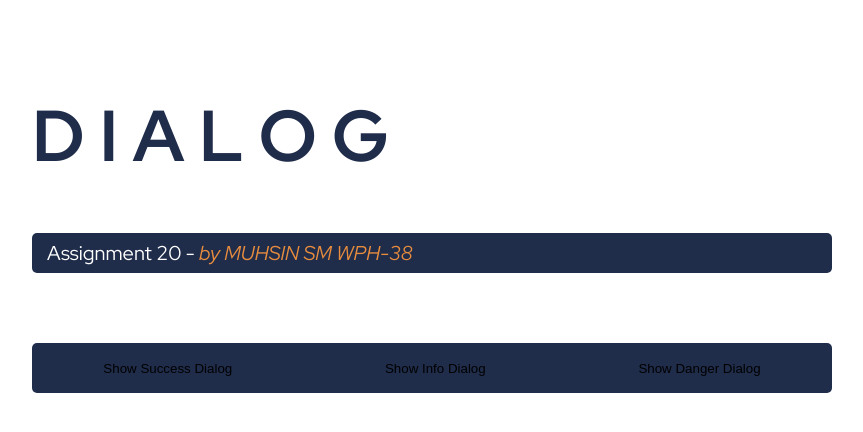
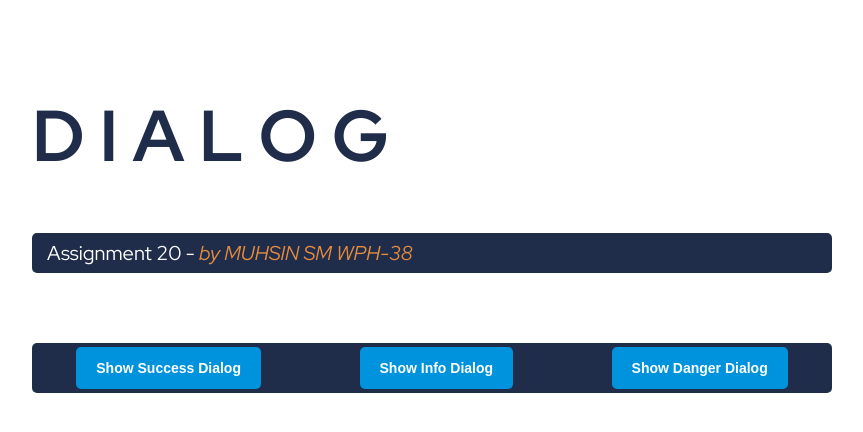
Before and after one commit to suny-saja/Asgnmt-20, a React (Vite) app: page / in a window 1280 px wide. Shown: the top 432 px of the page, without its empty margins (38-901 px from the left). Built offline with nearby package versions, Linux system fonts and the light colour scheme.

Commit message:
Update Button.tsx

```diff
--- a/src/components/Buttons/Button.tsx
+++ b/src/components/Buttons/Button.tsx
@@ -2,19 +2,24 @@ import React from 'react';
 import styles from './Button.module.scss';
 
 type ButtonProps = {
-  label: string;
-  variant?: 'secondary' | 'primary' | 'danger';
-  onClick: () => void;
+  disabled?: boolean;
+  label?: string;
+  type?: 'primary' | 'secondary' | 'danger' | 'outlined';
+  onClick?: () => void;
+  children?: React.ReactNode;
 };
 
 const Button: React.FC<ButtonProps> = ({
+  disabled = false,
   label,
-  variant = 'secondary',
+  type = 'primary',
   onClick,
 }) => {
   return (
     <button
-      className={`${styles.btn} ${styles[`btn-${variant}`]}`}
+      className={`${styles.button} ${styles[type]} ${
+        disabled ? styles.disabled : ''
+      }`}
       onClick={onClick}
     >
       {label}
```
